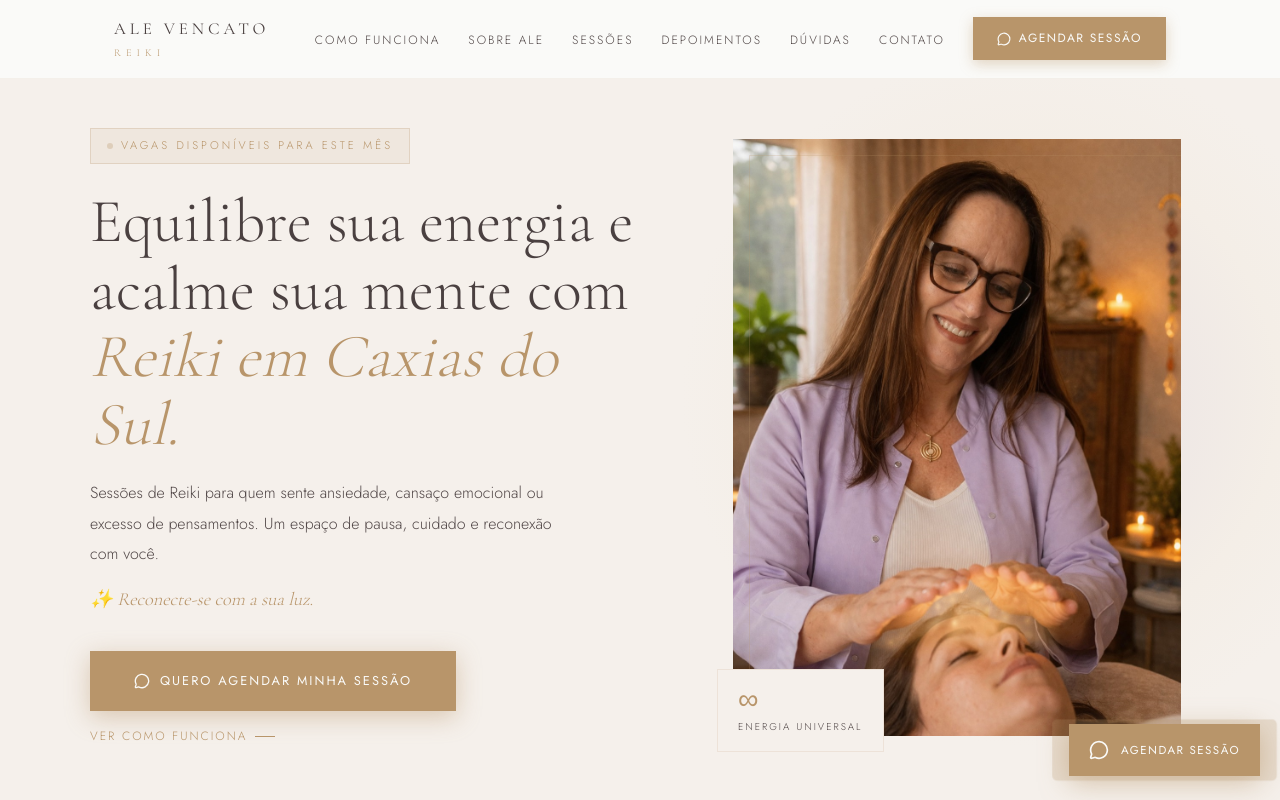
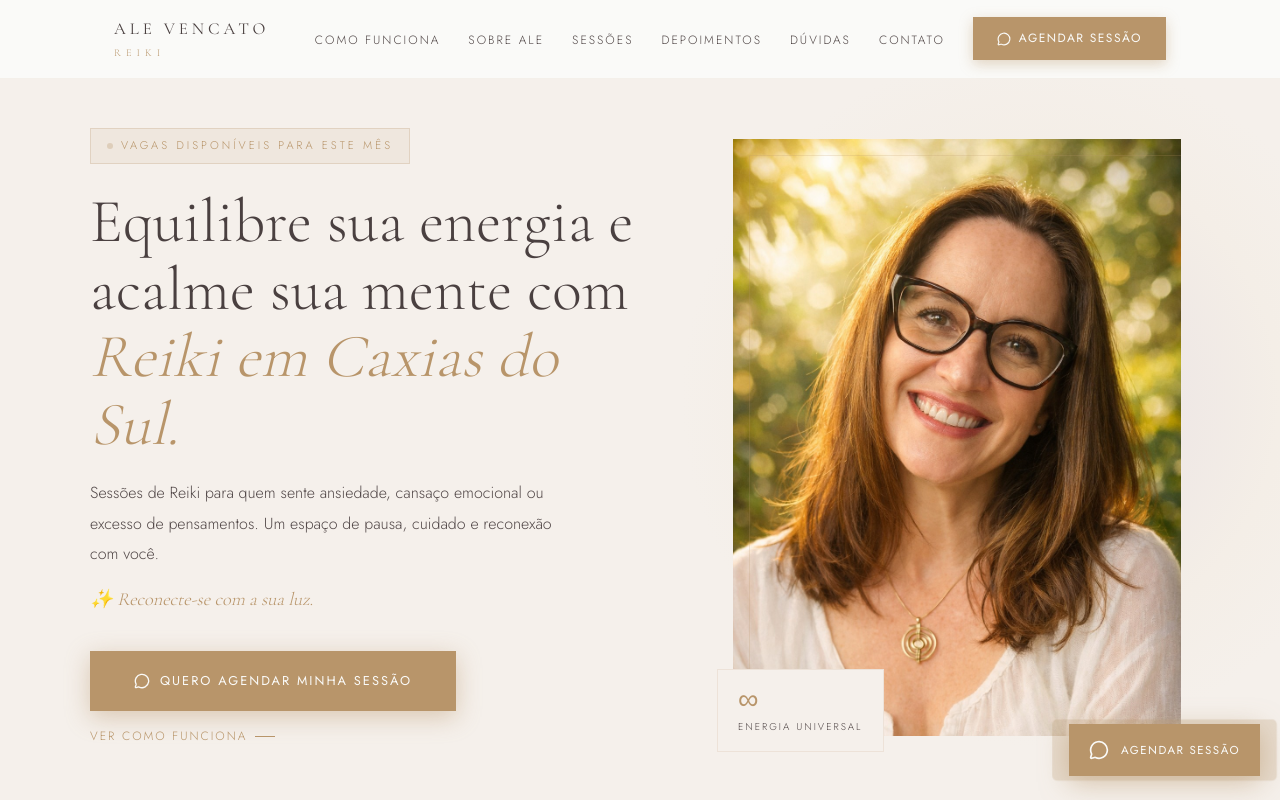
Before and after one commit to susiguerra1-pixel/alevencatoreiki, a Next.js app: page / in a window 1280 px wide. Shown: the top 800 px of the page. Built offline with nearby package versions, Linux system fonts and the light colour scheme.

Commit message:
fix: restaura foto original da Ale no Hero, separa das demais seções
Co-Authored-By: Claude Sonnet 4.6 <noreply@anthropic.com>

```diff
--- a/src/components/Hero.tsx
+++ b/src/components/Hero.tsx
@@ -72,7 +72,7 @@ export default function Hero() {
               {/* Frame principal */}
               <div className="relative w-full aspect-[3/4] overflow-hidden image-frame-offset">
                 <Image
-                  src="/images/ale-vencato.jpg"
+                  src="/images/ale-hero.jpg"
                   alt="Ale Vencato — Terapeuta de Reiki em Caxias do Sul"
                   fill
                   className="object-cover object-top"
```
Also changed, not shown: public/images/ale-hero.jpg (added).
